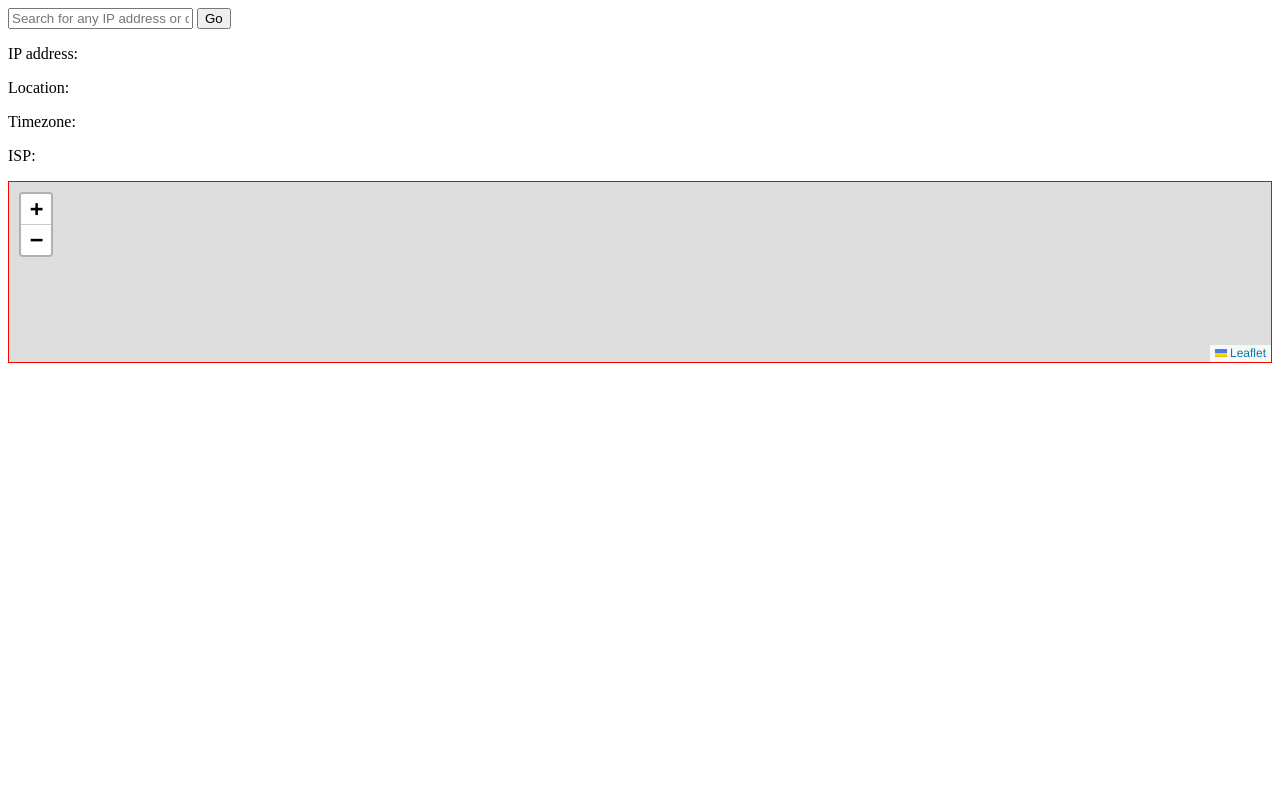
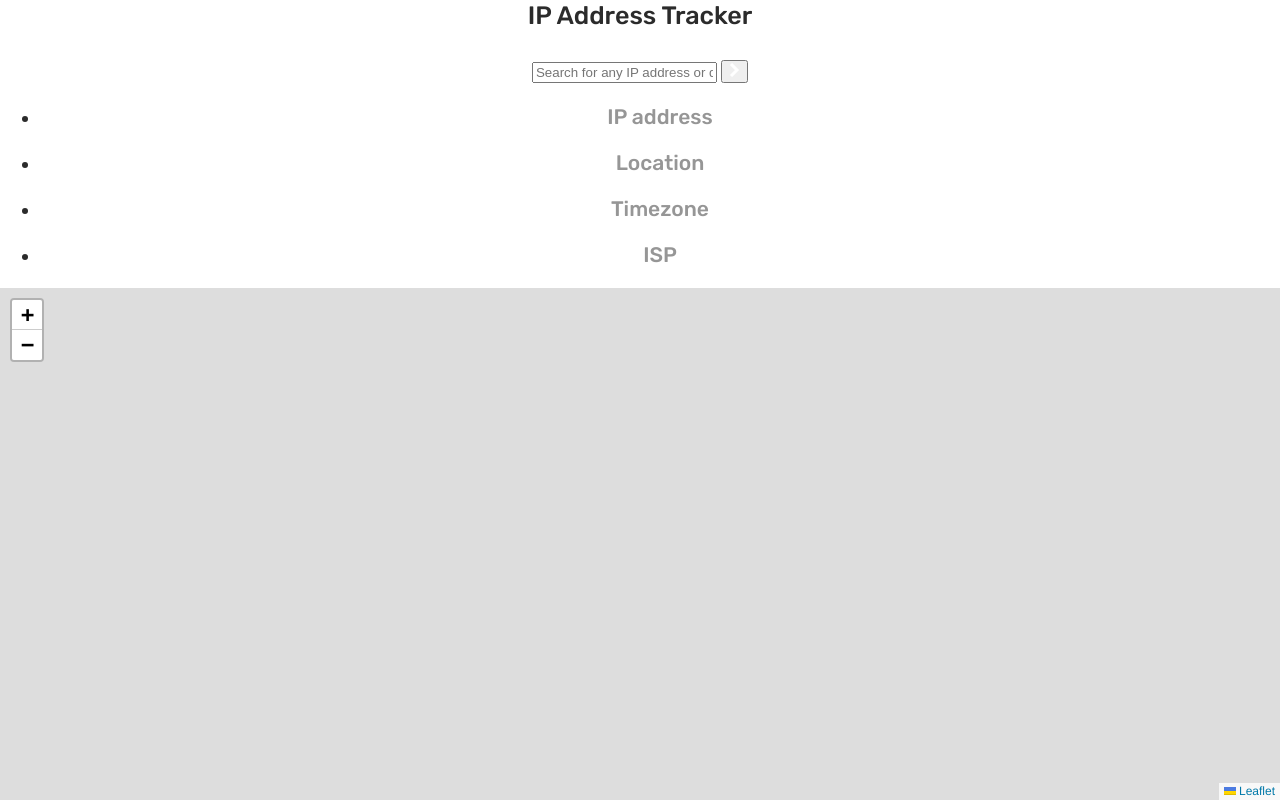
Before and after one commit to dinakonto/ip-address-tracker, a website: page index.html in a window 1280 px wide. Drawn offline with nearby package versions, Linux system fonts and the light colour scheme; no server answers.

Commit message:
Basic flexbox layout, map takes up remaining space

```diff
--- a/index.html
+++ b/index.html
@@ -6,6 +6,7 @@
 
   <link rel="icon" type="image/png" sizes="32x32" href="./images/favicon-32x32.png">
 
+  <link href="https://fonts.googleapis.com/css2?family=Rubik:wght@400;500;700&display=swap" rel="stylesheet">
   <link rel="stylesheet" href="https://unpkg.com/leaflet@1.7.1/dist/leaflet.css"
   integrity="sha512-xodZBNTC5n17Xt2atTPuE1HxjVMSvLVW9ocqUKLsCC5CXdbqCmblAshOMAS6/keqq/sMZMZ19scR4PsZChSR7A=="
   crossorigin=""/>
@@ -20,20 +21,45 @@
 </head>
 <body>
 
-  <form id="search-bar" method="post" onsubmit="search(); return false">
-    <input id="input" type="text" placeholder="Search for any IP address or domain">
-    <button type="submit">Go</button>
-  </form>
+  <div class="wrapper">
+    <header>
+      <h1>IP Address Tracker</h1>
+      <form id="search-bar" method="post" onsubmit="search(); return false">
+        <input id="input" type="text" placeholder="Search for any IP address or domain">
+        <button type="submit" aria-label="Search">
+          <img src="./images/icon-arrow.svg" alt="">
+        </button>
+      </form>
+    </header>
+
+    <section class="results">
+      <h2 class="visually-hidden">Results</h2>
+      <ul>
+        <li>
+          <h3>IP address</h3>
+          <p id="ip"></p>
+        </li>
+        <li>
+          <h3>Location</h3>
+          <p id="location"></p>
+        </li>
+        <li>
+          <h3>Timezone</h3>
+          <p id="timezone"></p>
+        </li>
+        <li>
+          <h3>ISP</h3>
+          <p id="isp"></p>
+        </li>
+      </ul>
+    </section>
+
+    <section class="map">
+      <div id="mapid"></div>
+    </section>
+  </div>
 
 
-  <div class="results">
-    <p>IP address: <span id="ip"></span></p>
-    <p>Location: <span id="location"></span></p>
-    <p>Timezone: <span id="timezone"></span></p>
-    <p>ISP: <span id="isp"></span></p>
-  </div>
-
-  <div id="mapid"></div>
 
   <script src="https://code.jquery.com/jquery-3.5.1.min.js" integrity="sha256-9/aliU8dGd2tb6OSsuzixeV4y/faTqgFtohetphbbj0=" crossorigin="anonymous"></script>
   <script src="./js/ip-search.js"></script>
--- a/js/ip-search.js
+++ b/js/ip-search.js
@@ -2,7 +2,7 @@
 // Handle errors in UI (eg no results/invalid search)
 // Pass API key securely
 
-$(function() {
+
 let endpoint = "https://geo.ipify.org/api/v1";
 let apiKey = "at_CbhW0S7JWO63G0Wm52yIgwAaO1hL9";
 let myMap;
@@ -58,5 +58,3 @@ $(function() {
 }
 
 init()
-
-})
--- a/styles/sass/styles.sass
+++ b/styles/sass/styles.sass
@@ -0,0 +1,55 @@
+// STYLEGUIDE
+$col-neutral-medium: hsl(0, 0%, 59%)
+$col-neutral-dark: hsl(0, 0%, 17%)
+
+$font-base-size: 18px
+$font-stack: 'Rubik', sans-serif
+$font-weight-light: 400
+$font-weight-regular: 500
+$font-weight-bold: 700
+
+$pg-margin: 24px
+
+/*
+ * BASE LAYOUT
+ */
+*
+  box-sizing: border-box
+  // transition: all 0.2s ease-in-out
+html,
+body
+  margin: 0
+  height: 100%
+  width: 100%
+body
+  font-family: $font-stack
+  font-weight: $font-weight-regular
+  font-size: $font-base-size
+  color: $col-neutral-dark
+  position: relative
+  text-align: center
+h1, h2, h3, h4, h5, h6
+  font-weight: $font-weight-regular
+h1
+  font-size: 1.4em
+  margin-top: 0
+  margin-bottom: 30px
+h3
+  color: $col-neutral-medium
+.visually-hidden
+  position: absolute
+  left:     -10000px
+  top:      auto
+  width:    1px
+  height:   1px
+  overflow: hidden
+.wrapper
+  display: flex
+  flex-direction: column
+  width: 100%
+  height: 100%
+.map
+  flex-grow: 1
+#mapid
+  min-height: 300px
+  height: 100%
```
Also changed, not shown: styles/css/styles.css, 1 other file. Lines whose indentation alone changed are shown as unchanged.
